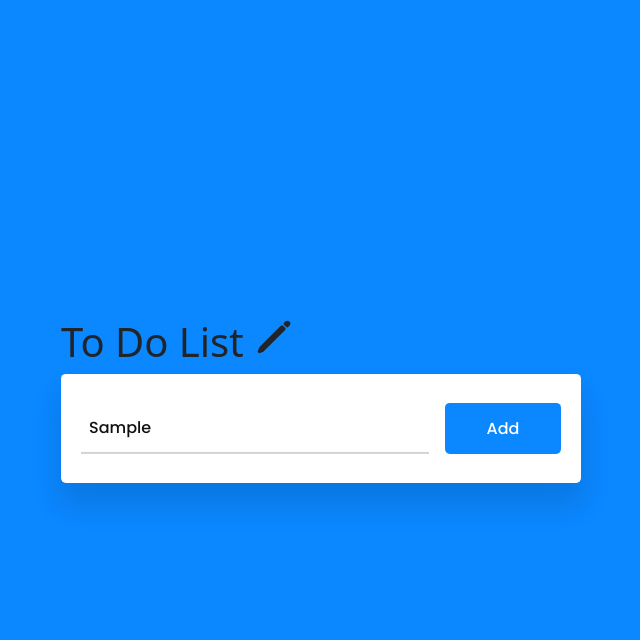
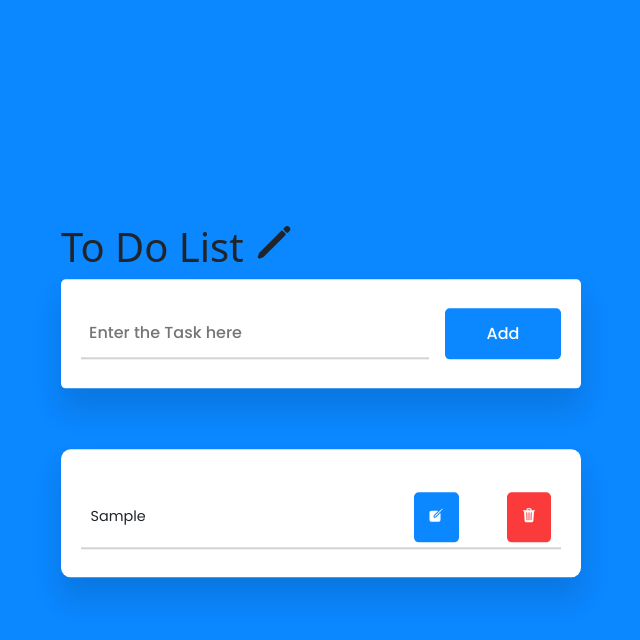
Before and after one commit to aristides1000/to-do-list-local-storage-aristides-31ago23, a plain HTML site: page index.html in a window 1280 px wide. Both pictures are taken after typing "Sample" into the empty fields and a click on the button "Add". Shown: the whole page, without its empty margins (319-959 px from the left). Drawn offline with nearby package versions, Linux system fonts and the light colour scheme.

Commit message:
feat: finish app

```diff
--- a/index.html
+++ b/index.html
@@ -24,7 +24,7 @@
       <button id="push">Add</button>
     </div>
 
-    <div class="tasks"></div>
+    <div id="tasks"></div>
   </div>
 
   <!-- bootstrap cdn -->
--- a/script.js
+++ b/script.js
@@ -1,7 +1,7 @@
 //Initial References
 const newTaskInput = document.querySelector("#new-task input");
-const taskDiv = document.querySelector("#tasks");
-let deleteTasks = editTasks, tasks;
+const tasksDiv = document.querySelector("#tasks");
+let deleteTasks, editTasks, tasks;
 let updateNote = "";
 let count;
 
@@ -10,20 +10,20 @@ window.onload = () => {
   updateNote = "";
   count = Object.keys(localStorage).length;
   displayTasks();
-}
+};
 
 //Function to Display The Tasks
 const displayTasks = () => {
   if (Object.keys(localStorage).length > 0) {
-    taskDiv.style.display = "inline-block";
+    tasksDiv.style.display = "inline-block";
   } else {
-    taskDiv.style.display = "none";
+    tasksDiv.style.display = "none";
   }
 
   //Clear the tasks
-  taskDiv.innerHTML = "";
+  tasksDiv.innerHTML = "";
 
-  //Fetch All The  Keys in local storage
+  //Fetch All The Keys in local storage
   let tasks = Object.keys(localStorage);
   tasks = tasks.sort();
 
@@ -41,15 +41,15 @@ const displayTasks = () => {
     let editButton = document.createElement("button");
     editButton.classList.add("edit");
     editButton.innerHTML = `<ion-icon name="create"></ion-icon>`;
-    if(!JSON.parse(value)) {
+    if (!JSON.parse(value)) {
       editButton.style.visibility = "visible";
     } else {
       editButton.style.visibility = "hidden";
       taskInnerDiv.classList.add("completed");
     }
     taskInnerDiv.appendChild(editButton);
-    taskInnerDiv.innerHTML += '<button class="delete"><ion-icon name="trash"></ion-icon></button>';
-    taskDiv.appendChild(taskInnerDiv);
+    taskInnerDiv.innerHTML += `<button class="delete"><ion-icon name="trash"></ion-icon></button>`;
+    tasksDiv.appendChild(taskInnerDiv);
   }
 
   //tasks completed
@@ -67,4 +67,75 @@ const displayTasks = () => {
 
   //Edit Tasks
   editTasks = document.getElementsByClassName("edit");
-}
+  Array.from(editTasks).forEach((element, index) => {
+    element.addEventListener("click", (e) => {
+      //Stop propagation to outer elements (if removed when we click delete eventually rhw click will move to parent)
+      e.stopPropagation();
+      //disable other edit buttons when one task is being edited
+      disableButtons(true);
+      //update input value and remove div
+      let parent = element.parentElement;
+      newTaskInput.value = parent.querySelector("#taskname").innerText;
+      //set updateNote to the task that is being edited
+      updateNote = parent.id;
+      //remove task
+      parent.remove();
+    });
+  });
+
+  //Delete Tasks
+  deleteTasks = document.getElementsByClassName("delete");
+  Array.from(deleteTasks).forEach((element, index) => {
+    element.addEventListener("click", (e) => {
+      e.stopPropagation();
+      //Delete from local storage and remove div
+      let parent = element.parentElement;
+      removeTask(parent.id);
+      parent.remove();
+      count -= 1;
+    });
+  });
+};
+
+//Disable Edit Button
+const disableButtons = (bool) => {
+  let editButtons = document.getElementsByClassName("edit");
+  Array.from(editButtons).forEach((element) => {
+    element.disabled = bool;
+  });
+};
+
+//Remove Task from local storage
+const removeTask = (taskValue) => {
+  localStorage.removeItem(taskValue);
+  displayTasks();
+};
+
+//Add tasks to local storage
+const updateStorage = (index, taskValue, completed) => {
+  localStorage.setItem(`${index}_${taskValue}`, completed);
+  displayTasks();
+};
+
+//Function To Add New Task
+document.querySelector("#push").addEventListener("click", () => {
+  //Enable the edit button
+  disableButtons(false);
+  if (newTaskInput.value.length == 0) {
+    alert("Please Enter A Task");
+  } else {
+    //Store locally and display from local storage
+    if (updateNote == "") {
+      //new task
+      updateStorage(count, newTaskInput.value, false);
+    } else {
+      //update task
+      let existingCount = updateNote.split("_")[0];
+      removeTask(updateNote);
+      updateStorage(existingCount, newTaskInput.value, false);
+      updateNote = "";
+    }
+    count += 1;
+    newTaskInput.value = "";
+  }
+});
--- a/style.css
+++ b/style.css
@@ -12,10 +12,8 @@
 }
 
 body {
-  background-color: var(--main-color)
+  background-color: var(--main-color);
 }
-
-
 
 .container {
   width: 90%;
@@ -49,7 +47,7 @@ body {
 
 #new-task input:focus {
   outline: none;
-  background-color: var(--main-color)
+  background-color: var(--main-color);
 }
 
 #new-task button {
@@ -86,7 +84,7 @@ body {
 
 .task span {
   font-family: var(--poppin-font);
-  font-size: 9em;
+  font-size: 0.9em;
 }
 
 .task button {
@@ -109,6 +107,6 @@ body {
   margin-right: 3em;
 }
 
-.complete {
+.completed {
   text-decoration: line-through;
 }
```
